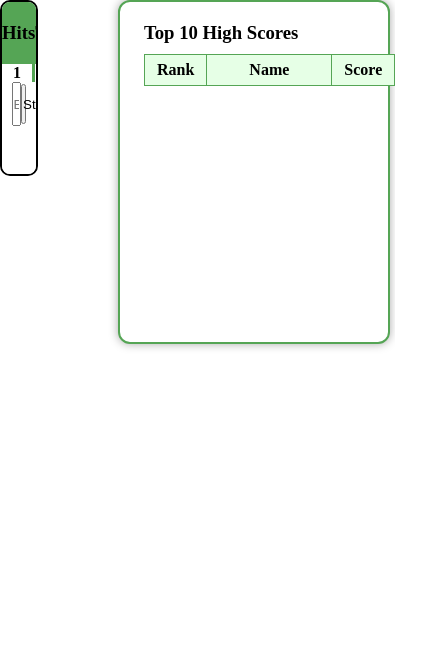
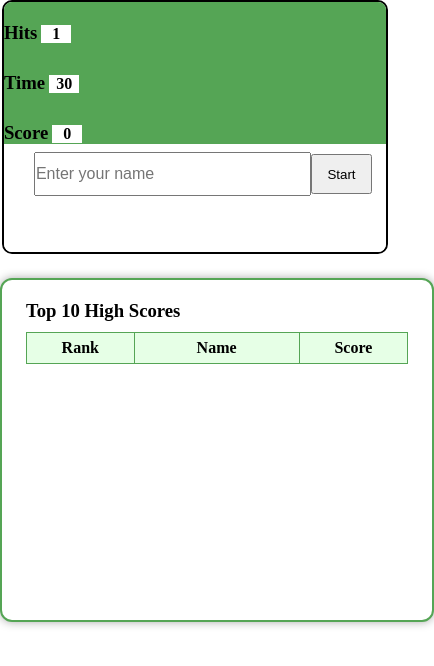
Before and after one commit to Choci1819/bubble-game, a website: page index.html in a window 390 px wide. Shown: the whole page, 434 px wide, since content can reach past the window. Drawn offline with Linux system fonts and the light colour scheme; no server answers.

Commit message:
Add files via upload

```diff
--- a/style.css
+++ b/style.css
@@ -164,3 +164,41 @@ p {
     min-width: 100px;
     width: 140px;
 }
+
+@media (max-width: 900px) {
+    .game-layout {
+        flex-direction: column;
+        align-items: center;
+        gap: 0;
+    }
+    .outer-box, .high-scores-box {
+        width: 98vw;
+        min-width: unset;
+        margin: 0 auto 24px auto;
+    }
+    .high-scores-box {
+        margin-left: 0 !important;
+    }
+    .bubble-table {
+        width: 100%;
+        margin: 12px auto;
+    }
+    .navbar {
+        flex-direction: column;
+        height: auto;
+        gap: 8px;
+    }
+    .content {
+        padding: 8px;
+    }
+    .bubble {
+        width: 28px;
+        height: 28px;
+        font-size: 1rem;
+        margin: 2px;
+    }
+    #player-name {
+        width: 70vw;
+        font-size: 1rem;
+    }
+}
```
